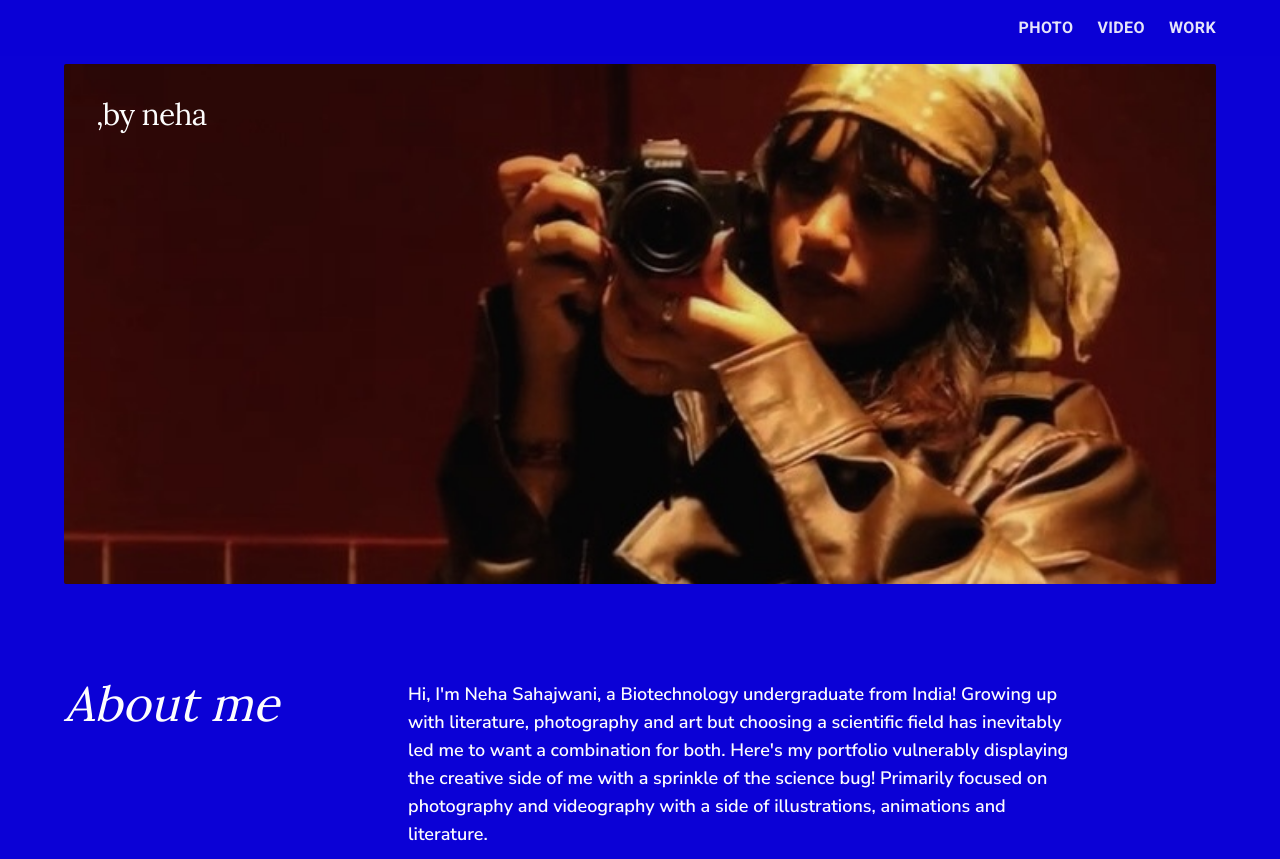
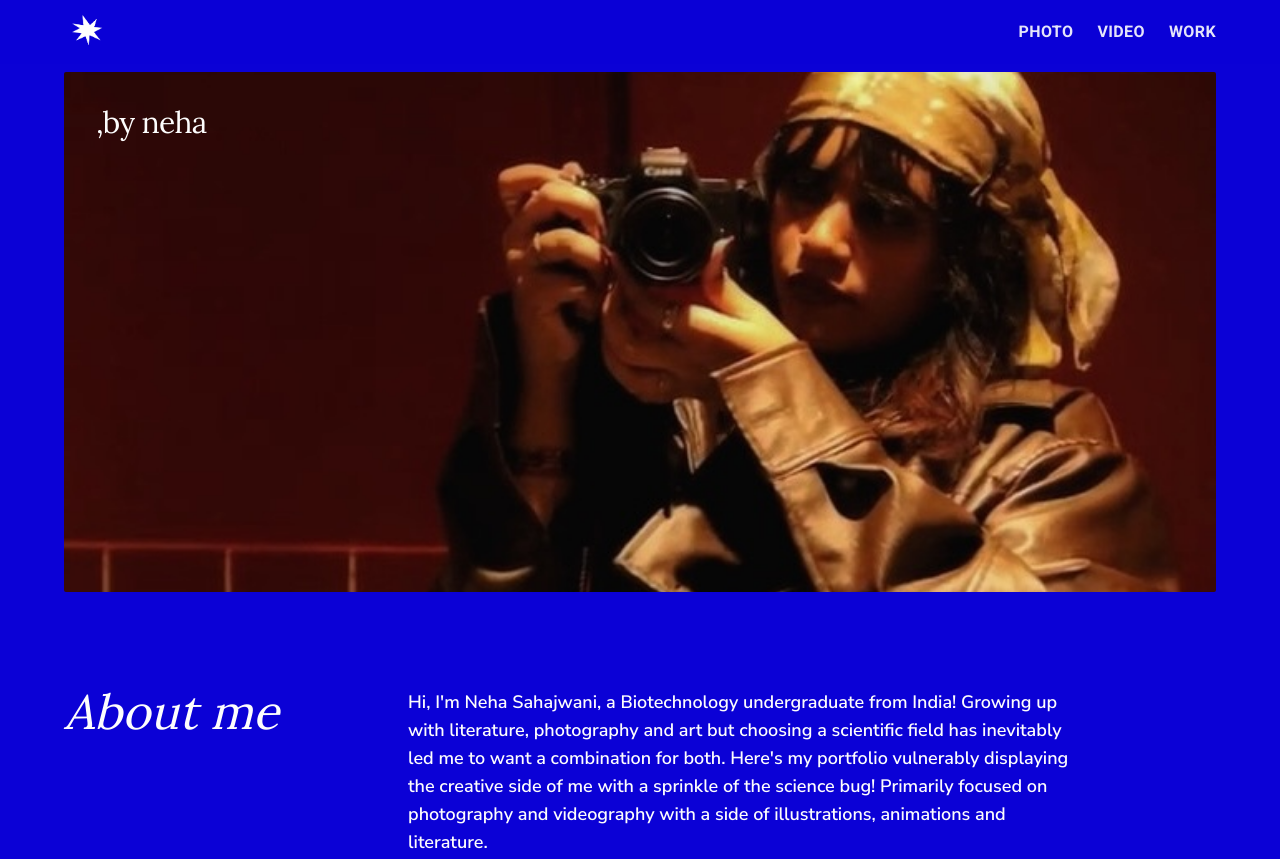
Before and after one commit to nehasahajwani/mirchibyneha, an Astro site: page / in a window 1280 px wide. Shown: the top 859 px of the page. Built offline with nearby package versions, Linux system fonts and the light colour scheme; Astro itself is replaced by a stand-in of ours.

Commit message:
Add logo to nav, linking to home
Use the logo placeholder image as the clickable home link in the top-left nav, replacing the empty text-logo-sized box.

Co-Authored-By: Claude Sonnet 5 <noreply@anthropic.com>

```diff
--- a/src/components/Nav.astro
+++ b/src/components/Nav.astro
@@ -15,9 +15,15 @@ function isActive(href: string) {
   <div class="mx-auto max-w-[1400px] px-10 lg:px-16 py-2 flex items-center justify-between">
     <a
       href={withBase('/')}
-      class="inline-block w-24 h-8 md:w-32 md:h-10"
+      class="inline-block h-10 w-10 md:h-12 md:w-12"
       aria-label="Home"
-    ></a>
+    >
+      <img
+        src={withBase('/logo.png')}
+        alt=""
+        class="h-full w-full object-contain"
+      />
+    </a>
 
     <nav aria-label="Primary">
       <ul class="flex items-center gap-4 md:gap-6">
```
Also changed, not shown: public/logo.png (added).
